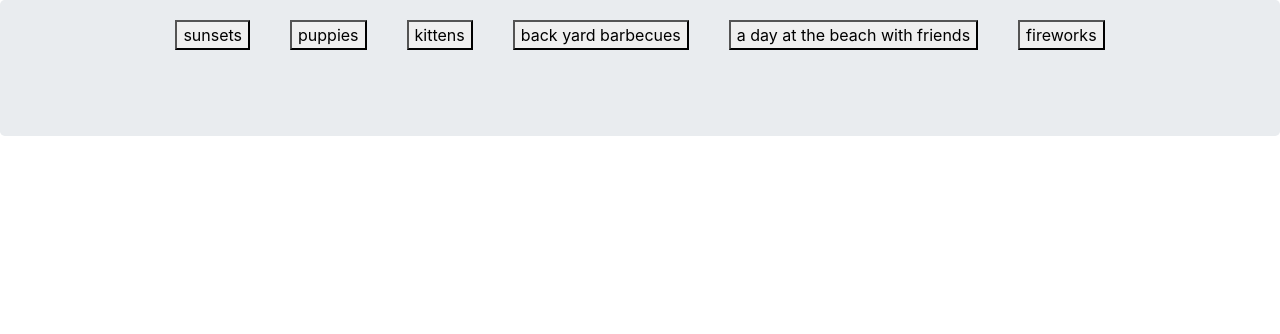
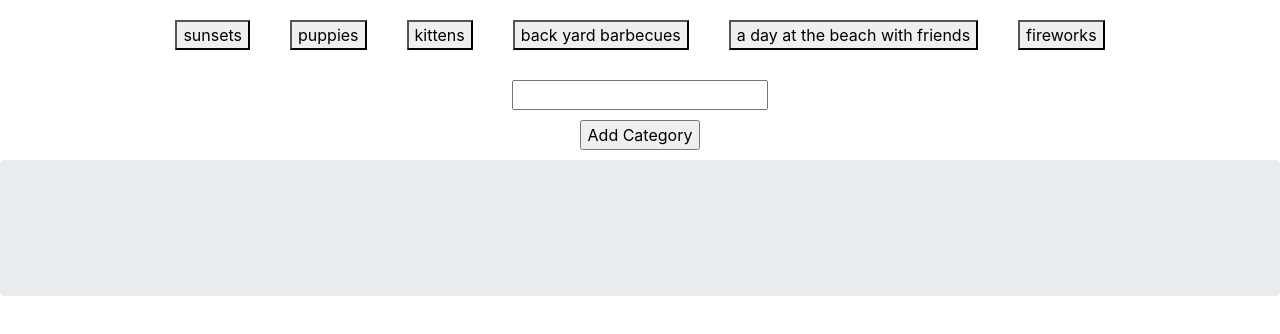
Before and after one commit to jcutlah/giphy-fun-times, a plain HTML site: page index.html in a window 1280 px wide. Drawn offline with nearby package versions, Linux system fonts and the light colour scheme.

Commit message:
Testing slick.js

```diff
--- a/assets/css/style.css
+++ b/assets/css/style.css
@@ -1,12 +1,18 @@
 button.gif-search {
     margin: 20px;
 }
-#gif-buttons {
+#gif-button-wrapper {
     position: fixed;
     top: 0;
     width: 100%;
     z-index: 1;
+}
+#gif-buttons {
     text-align: center;
+}
+#topic-add, #topic-submit {
+    margin: 10px auto;
+    display: block;
 }
 img.gif-result {
     width: 100%;
--- a/assets/js/app.js
+++ b/assets/js/app.js
@@ -2,14 +2,17 @@ $(document).ready(function(){
     var topics = ["sunsets","puppies","kittens","back yard barbecues","a day at the beach with friends","fireworks"];
     var counter = 0;
     var gifKey = 'JN3sRoD1lGwkiwpRKuGOqTTYVcUZcHE6';
-    for (i=0;i<topics.length;i++){
+    function addButton(topic){
         var button = $('<button>');
         button.attr('data-'+counter, "item"+counter);
         button.attr('data-offset', 5);
         button.addClass('gif-search');
-        button.text(topics[i]);
+        button.text(topic);
         $('#gif-buttons').append(button);
         counter++;
+    }
+    for (i=0;i<topics.length;i++){
+        addButton(topics[i]);
     }
     $(document).on('click','.gif-search',function(){
         console.log($(this).get(0).dataset.offset);
@@ -46,5 +49,14 @@ $(document).ready(function(){
     $(document).on('click','.close-lightbox',function(){
         $("#gif-lightbox-wrapper").hide();
     });
+    $('#topic-submit').on('click',function(e){
+        e.preventDefault();
+        addButton($("#topic-add").val());
+    });
+    $('.image-wrapper').slick({
+        slidesToShow: 5,
+        autoPlay: true,
+        autoPlaySpeed: 3000
+    });
 
 });
--- a/index.html
+++ b/index.html
@@ -5,13 +5,18 @@
     <meta name="viewport" content="width=device-width, initial-scale=1.0">
     <meta http-equiv="X-UA-Compatible" content="ie=edge">
     <link rel="stylesheet" href="https://stackpath.bootstrapcdn.com/bootstrap/4.3.1/css/bootstrap.min.css" integrity="sha384-ggOyR0iXCbMQv3Xipma34MD+dH/1fQ784/j6cY/iJTQUOhcWr7x9JvoRxT2MZw1T" crossorigin="anonymous">
+    <link rel="stylesheet" type="text/css" href="//cdn.jsdelivr.net/npm/slick-carousel@1.8.1/slick/slick.css"/>
     <link rel="stylesheet" type="text/css" href="assets/css/style.css">
     <title>Giphy Fun Times</title>
 </head>
 <body>
     <div class="container-fluid">
         <div class="row justify-content-center">
-            <div class="col-12" id="gif-buttons"></div>
+            <div class="col-12" id="topic-wrapper">
+                <div id="gif-buttons"></div>
+                <input id="topic-add" type="text">
+                <input type="submit" id="topic-submit" value="Add Category">
+            </div>
             <div class="col-12 jumbotron">
                 <h3 class="gif-header"></h3>
                 <div class="row image-wrapper">
@@ -27,6 +32,7 @@
     </div>
     <div id="favorites"></div>
     <script type="text/javascript" src="https://cdnjs.cloudflare.com/ajax/libs/jquery/3.2.1/jquery.min.js"></script>
+    <script type="text/javascript" src="//cdn.jsdelivr.net/npm/slick-carousel@1.8.1/slick/slick.min.js"></script>
     <script src="assets/js/app.js"></script>
 </body>
 </html>
```
